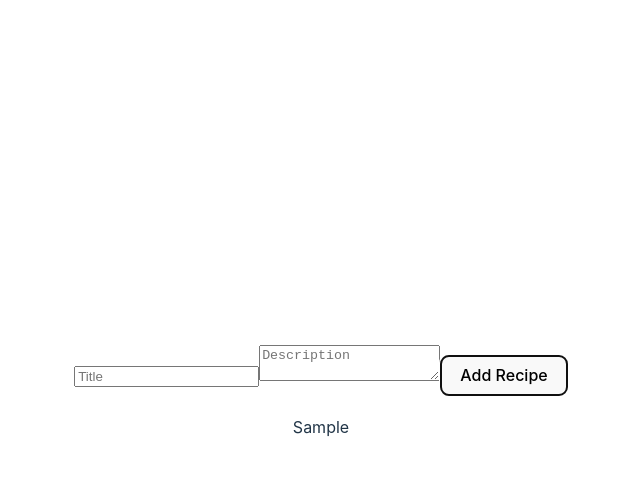
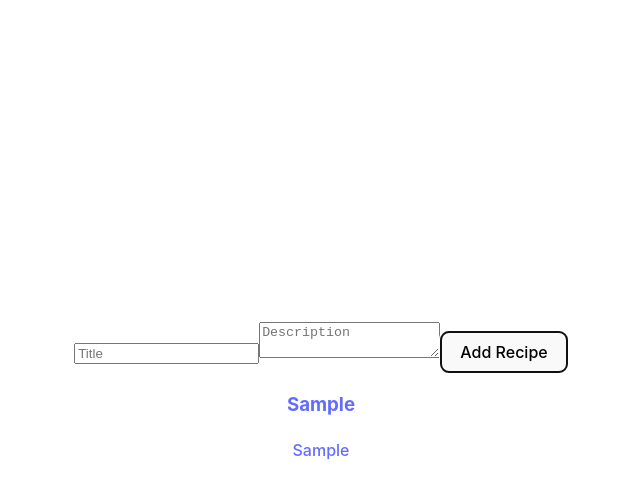
Before and after one commit to OmarMegzz/alx-fe-reactjs, a React (Vite) app in the folder recipe-sharing-app/: page / in a window 1280 px wide. Both pictures are taken after typing "Sample", "Sample" into the empty fields and a click on the button "Add Recipe". Shown: the top 498 px of the page, without its empty margins (319-959 px from the left). Built offline with nearby package versions, Linux system fonts and the light colour scheme.

Commit message:
start the second tassk

```diff
--- a/recipe-sharing-app/package.json
+++ b/recipe-sharing-app/package.json
@@ -4,7 +4,7 @@
   "version": "0.0.0",
   "type": "module",
   "scripts": {
-    "dev": "vite",
+    "start": "vite",
     "build": "vite build",
     "lint": "eslint .",
     "preview": "vite preview"
@@ -12,6 +12,7 @@
   "dependencies": {
     "react": "^18.3.1",
     "react-dom": "^18.3.1",
+    "react-router-dom": "^6.26.1",
     "zustand": "^4.5.5"
   },
   "devDependencies": {
--- a/recipe-sharing-app/src/App.jsx
+++ b/recipe-sharing-app/src/App.jsx
@@ -1,14 +1,33 @@
 import "./App.css";
+import { createBrowserRouter, RouterProvider } from "react-router-dom";
 import AddRecipeForm from "./components/AddRecipeForm";
-import RecipeList from "./components/RecipeList";
-
+import RecipeDetails from "./components/RecipeDetails";
 function App() {
+  const router = createBrowserRouter([
+    {
+      path: "/",
+      element: <AddRecipeForm />,
+    },
+    {
+      path: "/RecipeDetails/:id", // Route for recipe details with dynamic id
+      element: <RecipeDetails />,
+    },
+  ]);
   return (
     <>
-      <AddRecipeForm />
-      <RecipeList />
+      <RouterProvider router={router} />
     </>
   );
 }
+/* const router = createBrowserRouter([
+    {
+      path: "/",
+      element: <AddRecipeForm />, // The main component for the root path
+    },
+    {
+      path: "/RecipeDetails/:id", // Route for recipe details with dynamic id
+      element: <RecipeDetails />,
+    },
+  ]);*/
 
 export default App;
--- a/recipe-sharing-app/src/components/AddRecipeForm.jsx
+++ b/recipe-sharing-app/src/components/AddRecipeForm.jsx
@@ -1,7 +1,8 @@
 import { useState } from "react";
 import useRecipeStore from "./recipeStore";
+import RecipeList from "./RecipeList";
 
-const AddRecipeForm = () => {
+export const AddRecipeForm = () => {
   const addRecipe = useRecipeStore((state) => state.addRecipe);
   const [title, setTitle] = useState("");
   const [description, setDescription] = useState("");
@@ -14,6 +15,7 @@ const AddRecipeForm = () => {
   };
 
   return (
+    <>
       <form onSubmit={handleSubmit}>
         <input
           type="text"
@@ -28,6 +30,8 @@ const AddRecipeForm = () => {
         />
         <button type="submit">Add Recipe</button>
       </form>
+      <RecipeList />
+    </>
   );
 };
 
--- /dev/null
+++ b/recipe-sharing-app/src/components/RecipeDetails.jsx
@@ -0,0 +1,20 @@
+import { useParams } from "react-router-dom";
+import useRecipeStore from "./recipeStore";
+
+const RecipeDetails = () => {
+  const { id } = useParams();
+
+  const recipe = useRecipeStore((state) =>
+    state.recipes.find((recipe) => recipe.id.toString() === id)
+  );
+  return (
+    <div>
+      <h2>RecipeDetails</h2>
+      <h1>{recipe.title}</h1>
+      <p>{recipe.description}</p>
+      {/* Render EditRecipeForm and DeleteRecipeButton here */}
+    </div>
+  );
+};
+
+export default RecipeDetails;
--- a/recipe-sharing-app/src/components/RecipeList.jsx
+++ b/recipe-sharing-app/src/components/RecipeList.jsx
@@ -1,3 +1,4 @@
+import { NavLink } from "react-router-dom";
 import useRecipeStore from "./recipeStore";
 
 const RecipeList = () => {
@@ -6,29 +7,13 @@ const RecipeList = () => {
   return (
     <>
       {recipes.map((recipe) => (
-        <div key={recipe.id}>
-          <h3>{recipe.tittle}</h3>
+        <NavLink to={`/RecipeDetails/${recipe.id}`} key={recipe.id}>
+          <h3>{recipe.title}</h3>
           <p>{recipe.description}</p>
-        </div>
+        </NavLink>
       ))}
     </>
   );
 };
 
 export default RecipeList;
-
-/*const RecipeList = () => {
-  const recipes = useRecipeStore((state) => state.recipes);
-
-  return (
-    <div>
-      {recipes.map((recipe) => (
-        <div key={recipe.id}>
-          <h3>{recipe.title}</h3>
-          <p>{recipe.description}</p>
-        </div>
-      ))}
-    </div>
-  );
-};
-*/
--- a/recipe-sharing-app/src/components/recipeStore.js
+++ b/recipe-sharing-app/src/components/recipeStore.js
@@ -5,6 +5,8 @@ const useRecipeStore = create((set) => ({
   addRecipe: (newRicpe) =>
     set((state) => ({ recipes: [...state.recipes, newRicpe] })),
   setRecipes: (recipes) => set({ recipes }),
+  // deleteRecipe: () => set((state) => ({ recipes: "" })),
+  // updateRecipe: () => set((state) => ({ recipes: state.updateRecipe })),
 }));
 
 export default useRecipeStore;
--- a/recipe-sharing-app/src/main.jsx
+++ b/recipe-sharing-app/src/main.jsx
@@ -1,10 +1,6 @@
-import { StrictMode } from 'react'
-import { createRoot } from 'react-dom/client'
-import App from './App.jsx'
-import './index.css'
+import { StrictMode } from "react";
+import { createRoot } from "react-dom/client";
+import App from "./App.jsx";
+import "./index.css";
 
-createRoot(document.getElementById('root')).render(
-  <StrictMode>
-    <App />
-  </StrictMode>,
-)
+createRoot(document.getElementById("root")).render(<App />);
```
Also changed, not shown: recipe-sharing-app/src/components/EditRecipeForm.jsx (added, +14 -0 lines), recipe-sharing-app/src/components/DeleteRecipeButton.jsx (added), 1 other file (tests, documents, lock files or other folders). Lines whose indentation alone changed are shown as unchanged.
